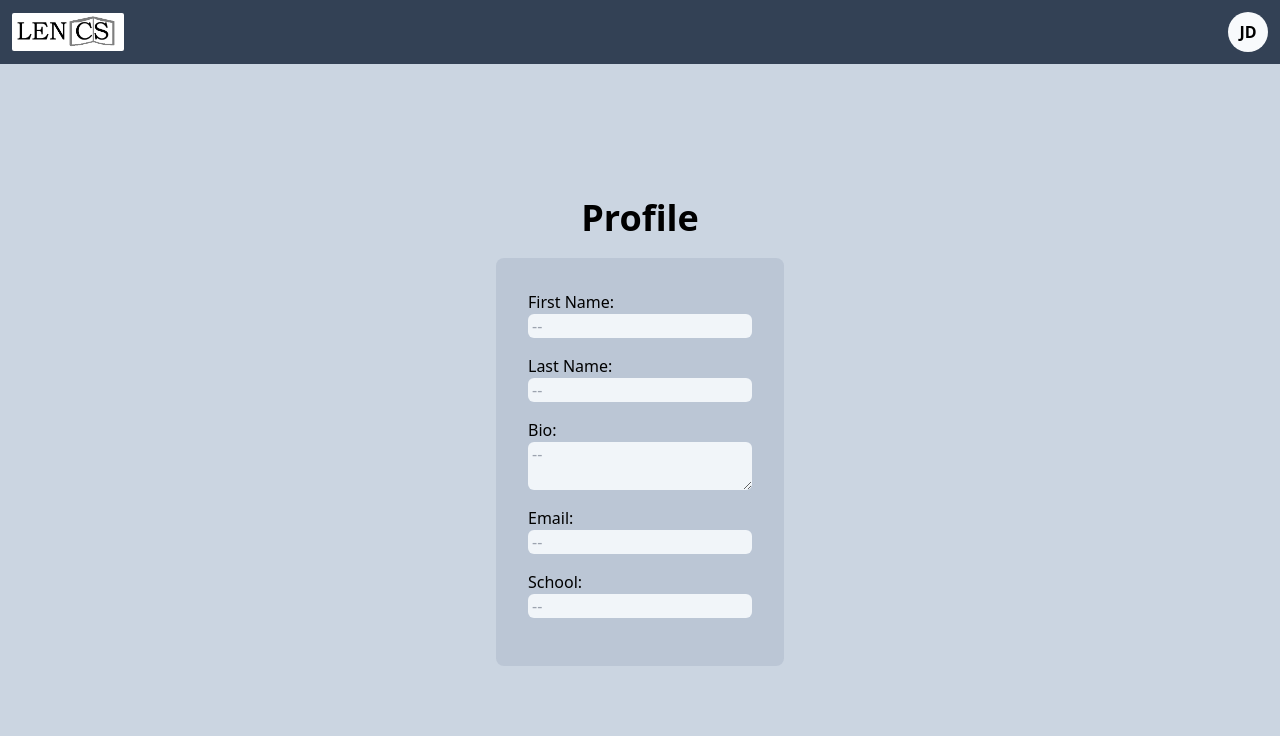
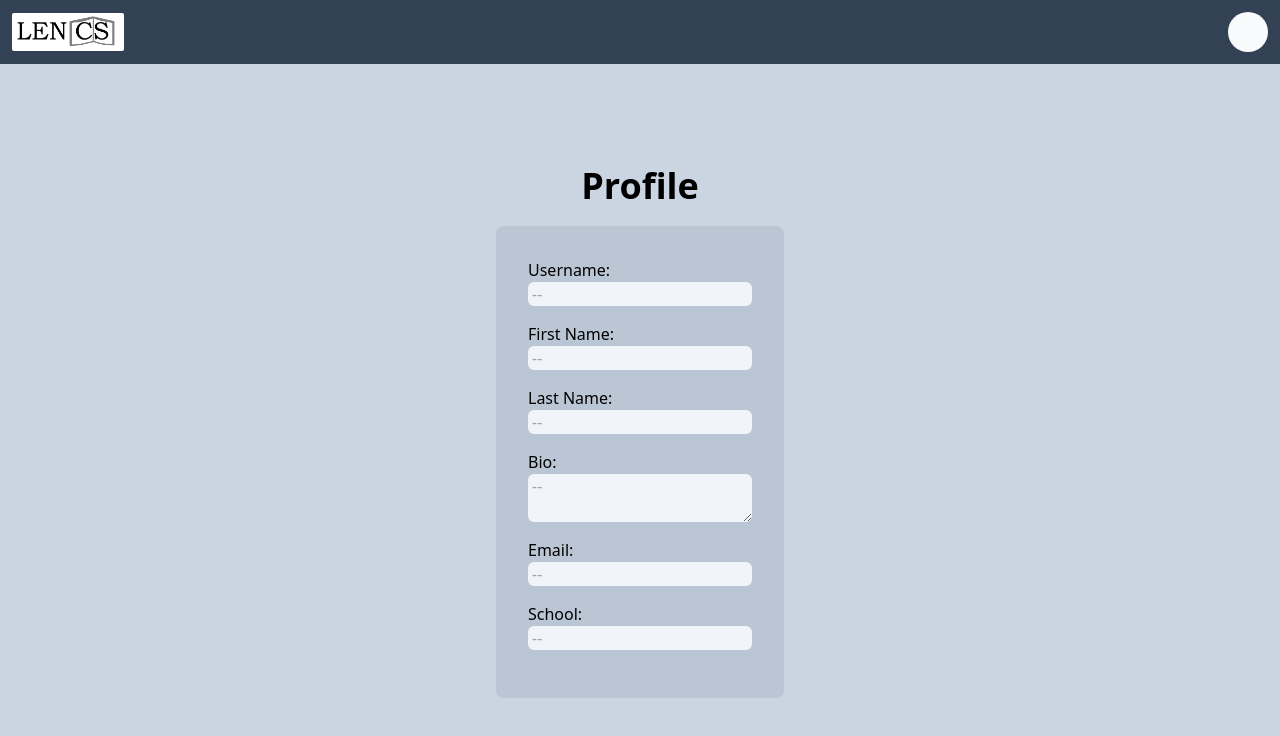
Before and after one commit to ilhanbae/Grouped, a React (Create React App) app in the folder front_end/: page /profile in a window 1280 px wide. Shown: the top 736 px of the page. Built offline with nearby package versions, Linux system fonts and the light colour scheme; no server answers.

Commit message:
Change profile icon to display user's username initials

```diff
--- a/front_end/src/components/Header/CalendarHeader.jsx
+++ b/front_end/src/components/Header/CalendarHeader.jsx
@@ -1,9 +1,37 @@
-import React from "react";
+import React, { useEffect, useState } from "react";
 import ProfileDropdownMenu from "./ProfileDropdownMenu";
 import Logo from "./Logo";
 import AddEvent from "./AddEvent";
+import axios from "axios";
 
 const CalendarHeader = () => {
+  const [isLoaded, setIsLoaded] = useState(false);
+  const [username, setUsername] = useState("");
+
+  useEffect(() => {
+    loadUserInfo();
+  }, []);
+
+  const loadUserInfo = async () => {
+    setIsLoaded(false);
+    await axios
+      .get(`${process.env.REACT_APP_API_URL}/user.php`, {
+        params: {
+          email: sessionStorage.getItem("email"),
+        },
+      })
+      .then((response) => {
+        setUsername(response.data.username ? response.data.username : "");
+      })
+      .catch((error) => console.error(error));
+    setIsLoaded(true);
+  };
+
+  if (!isLoaded) {
+    return (
+      <nav className="flex min-w-full items-center justify-between p-3 bg-slate-700"></nav>
+    );
+  } else
     return (
       <nav className="flex min-w-full items-center justify-between p-3 bg-slate-700">
         <div className="flex items-center">
@@ -11,8 +39,8 @@ const CalendarHeader = () => {
         </div>
         <div className="flex items-center">
           <AddEvent />
-        <div style={{ marginLeft: '10px' }}/>
-        <ProfileDropdownMenu />
+          <div style={{ marginLeft: "10px" }} />
+          <ProfileDropdownMenu username={username} />
         </div>
       </nav>
     );
--- a/front_end/src/components/Header/Header.jsx
+++ b/front_end/src/components/Header/Header.jsx
@@ -1,14 +1,42 @@
-import React from "react";
+import React, { useEffect, useState } from "react";
 import ProfileDropdownMenu from "./ProfileDropdownMenu";
+import axios from "axios";
 import Logo from "./Logo";
 
 const Header = () => {
-  return (
-    <nav className="flex min-w-full items-center justify-between p-3 bg-slate-700">
-      <Logo />
-      <ProfileDropdownMenu />
-    </nav>
-  );
+  const [isLoaded, setIsLoaded] = useState(false);
+  const [username, setUsername] = useState("");
+
+  useEffect(() => {
+    loadUserInfo();
+  }, []);
+
+  const loadUserInfo = async () => {
+    setIsLoaded(false);
+    await axios
+      .get(`${process.env.REACT_APP_API_URL}/user.php`, {
+        params: {
+          email: sessionStorage.getItem("email"),
+        },
+      })
+      .then((response) => {
+        setUsername(response.data.username ? response.data.username : "");
+      })
+      .catch((error) => console.error(error));
+    setIsLoaded(true);
+  };
+
+  if (!isLoaded) {
+    return (
+      <nav className="flex min-w-full items-center justify-between p-3 bg-slate-700"></nav>
+    );
+  } else
+    return (
+      <nav className="flex min-w-full items-center justify-between p-3 bg-slate-700">
+        <Logo />
+        <ProfileDropdownMenu username={username} />
+      </nav>
+    );
 };
 
 export default Header;
--- a/front_end/src/components/Header/ProfileDropdownMenu.jsx
+++ b/front_end/src/components/Header/ProfileDropdownMenu.jsx
@@ -2,18 +2,10 @@ import React, { useState, useRef, useEffect } from "react";
 import ProfileIcon from "./ProfileIcon";
 import DropdownLinks from "./DropdownLinks";
 
-const ProfileDropdownMenu = () => {
+const ProfileDropdownMenu = (props) => {
   const [isMenuOpen, setIsMenuOpen] = useState(false);
   const dropDownMenu = useRef(null);
-
-  const user = {
-    firstname: "John",
-    lastname: "Doe",
-    bio: "Hello, I am John Doe!",
-    email: "tester@buffalo.edu",
-    school: "University at Buffalo",
-  };
-  const userInitial = user.firstname[0] + user.lastname[0];
+  const userInitial = props?.username ? props?.username[0].toUpperCase() : "";
 
   const toggleMenu = () => {
     setIsMenuOpen(!isMenuOpen);
--- a/front_end/src/pages/Profile/Profile.jsx
+++ b/front_end/src/pages/Profile/Profile.jsx
@@ -4,6 +4,7 @@ import axios from "axios";
 const Profile = () => {
   const [isLoaded, setIsLoaded] = useState(false);
   const [userInfo, setUserInfo] = useState({
+    username: "",
     firstname: "",
     lastname: "",
     bio: "",
@@ -26,6 +27,7 @@ const Profile = () => {
       .then((response) => {
         console.log(response.data);
         setUserInfo({
+          username: response.data.username ? response.data.username : "",
           firstname: response.data.firstName ? response.data.firstName : "",
           lastname: response.data.lastName ? response.data.lastName : "",
           bio: response.data.bio ? response.data.bio : "",
@@ -48,6 +50,20 @@ const Profile = () => {
         <h1 className="text-4xl font-extrabold mb-5">Profile</h1>
         {/* User Fields */}
         <div className="bg-slate-400/30 p-8 rounded-lg flex flex-col w-72">
+          {/* Username */}
+          <div className="mb-4 flex flex-col">
+            <label className="" htmlFor="firstname">
+              Username:
+            </label>
+            <input
+              className="rounded-md w-full px-1 bg-slate-100"
+              id="username"
+              type="text"
+              value={userInfo.username}
+              placeholder="--"
+              readOnly
+            />
+          </div>
           {/* First Name */}
           <div className="mb-4 flex flex-col">
             <label className="" htmlFor="firstname">
```
Lines whose indentation alone changed are shown as unchanged.
